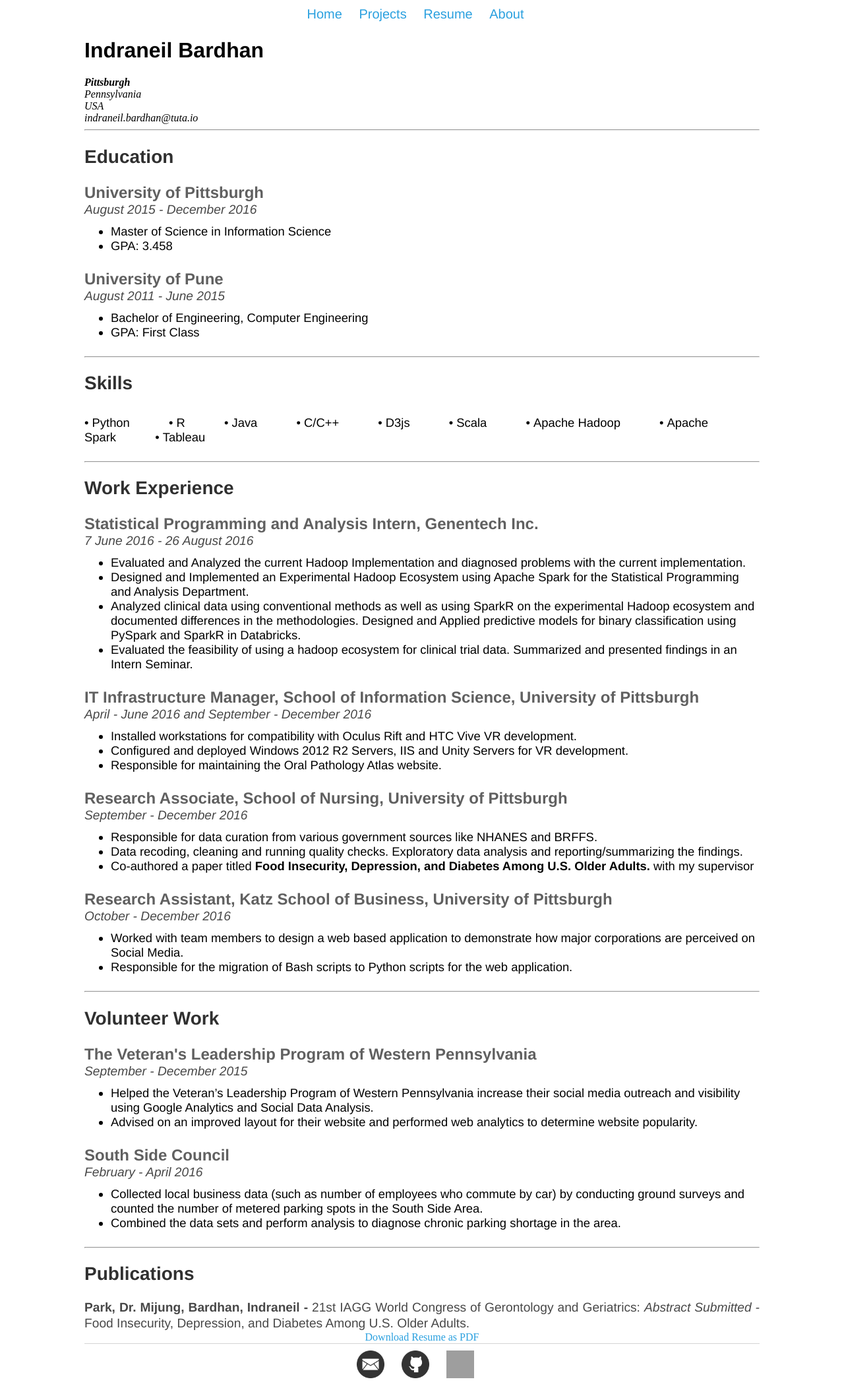
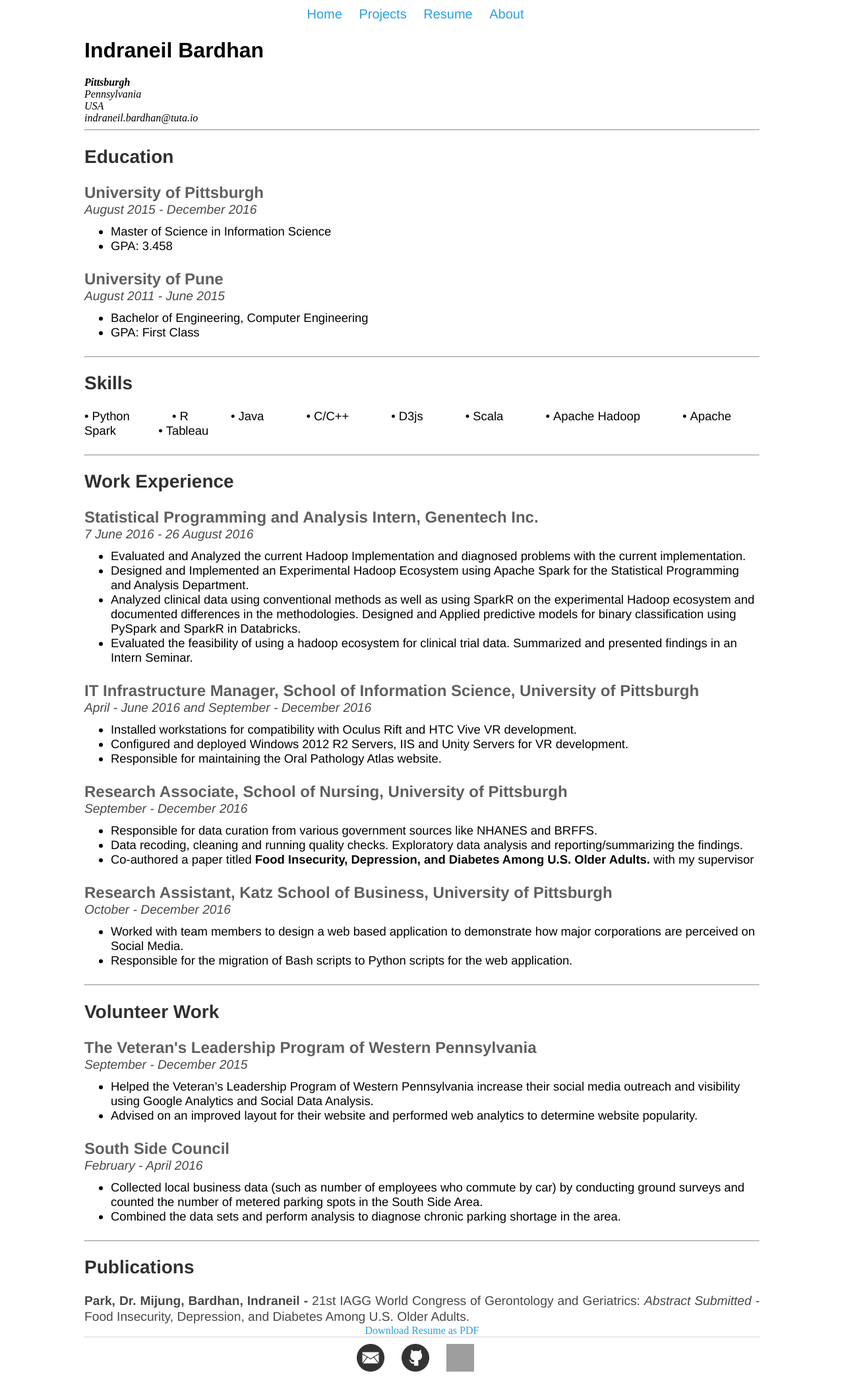
Before and after one commit to NeilBardhan/neilbardhan.github.io, a Jekyll site: the page built from resume/index.html, in a window 1280 px wide. Shown: the whole page at 66% size. Built offline with Jekyll 4.4.1, drawn with Linux system fonts in a browser that asks for light colours; grey boxes are pictures that could not be loaded.

Commit message:
Update main.css

```diff
--- a/css/main.css
+++ b/css/main.css
@@ -71,13 +71,11 @@ p {
 
 ul.skills li {
     display: inline;
-    margin-right: 54px;
+    margin-right: 59px;
 }
 
 ul.skills{
-    float: left;
     padding: 0;
-    width:100%;
 }
 
 p.blurb {
```
